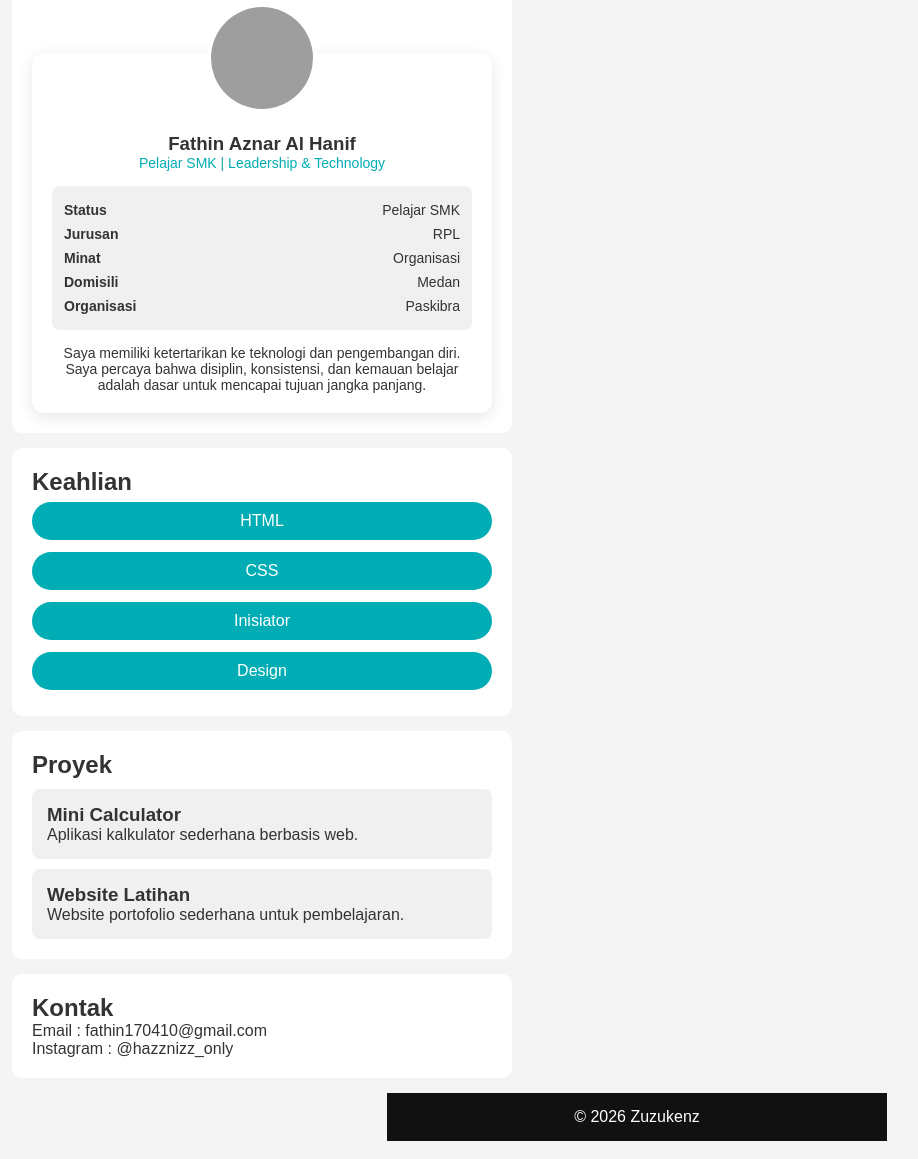
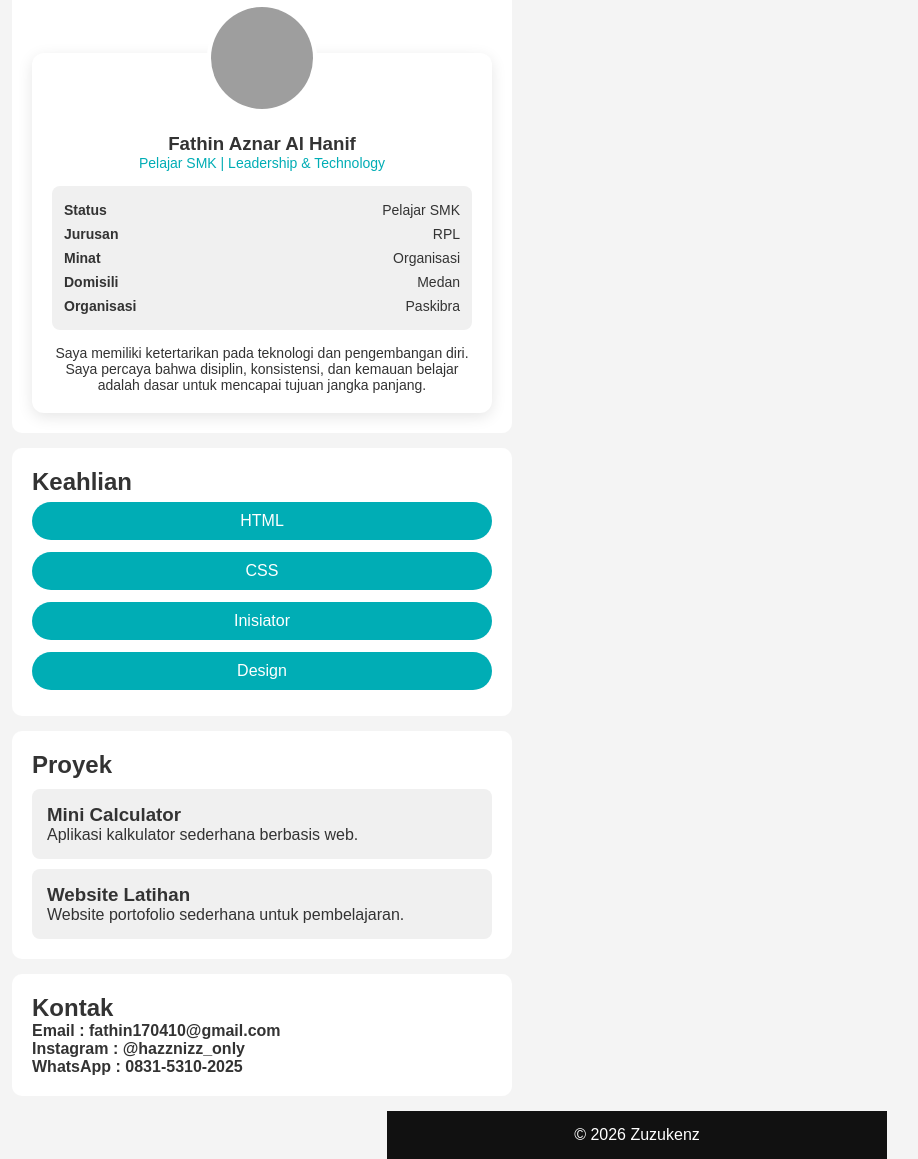
Before and after one commit to Zuzukenz/Portofolio, a plain HTML site: page index.html in a window 1280 px wide. Shown: the part 688-1847 px from the top of the page, without its empty margins (3-921 px from the left). Drawn offline with Linux system fonts and the light colour scheme; grey boxes are pictures that could not be loaded; a script that the page names is missing.

Commit message:
Update index.html

```diff
--- a/index.html
+++ b/index.html
@@ -62,7 +62,7 @@ window.addEventListener("scroll", function() {
         </div>
 
         <p class="desc">
-            Saya memiliki ketertarikan ke teknologi dan pengembangan diri.
+            Saya memiliki ketertarikan pada teknologi dan pengembangan diri.
             Saya percaya bahwa disiplin, konsistensi, dan kemauan belajar
             adalah dasar untuk mencapai tujuan jangka panjang.
         </p>
@@ -95,8 +95,9 @@ window.addEventListener("scroll", function() {
 
 <section class="reveal" id="contact">
     <h2>Kontak</h2>
-    <p>Email : fathin170410@gmail.com</p>
-    <p>Instagram : @hazznizz_only</p>
+    <p><b>Email     : fathin170410@gmail.com</b></p>
+    <p><b>Instagram : @hazznizz_only</b></p>
+    <p><b>WhatsApp  : 0831-5310-2025</b></p>
 </section>
 
 <footer>
@@ -107,4 +108,4 @@ window.addEventListener("scroll", function() {
 
 <script src="script.js"></script>
 </body>
-</html>
+    </html>
```
